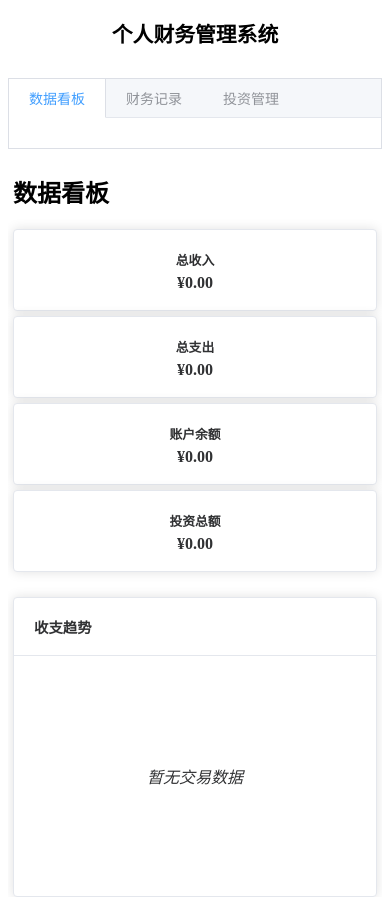
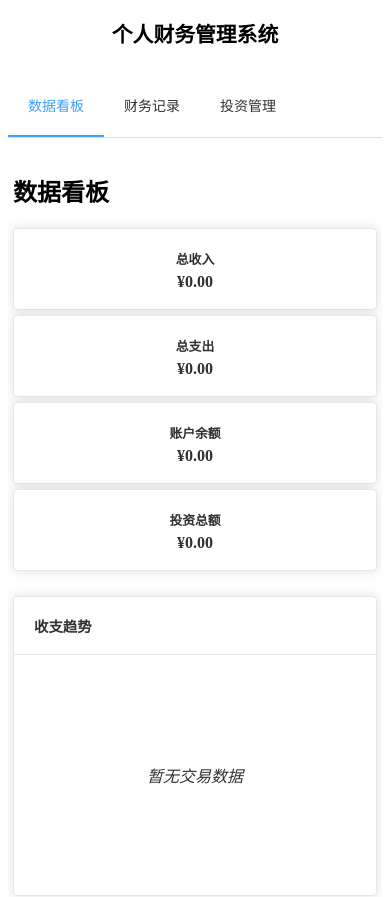
Before and after one commit to hetan697/Financial-Planning, a Vue app: page / in a window 390 px wide. Shown: the top 897 px of the page. Built offline with nearby package versions, Linux system fonts and the light colour scheme.

Commit message:
将标签页替换为导航栏，优化用户体验

```diff
--- a/src/App.vue
+++ b/src/App.vue
@@ -6,14 +6,19 @@
       </el-header>
 
       <el-main>
-        <!-- 导航标签 -->
-        <el-tabs v-model="activeTab" type="border-card" @tab-change="onTabChange">
-          <el-tab-pane name="dashboard" label="数据看板"></el-tab-pane>
-          <el-tab-pane name="transactions" label="财务记录"></el-tab-pane>
-          <el-tab-pane name="investments" label="投资管理"></el-tab-pane>
-        </el-tabs>
+        <!-- 导航菜单 -->
+        <el-menu
+          :default-active="activeTab"
+          mode="horizontal"
+          @select="handleMenuSelect"
+          class="main-navigation"
+        >
+          <el-menu-item index="dashboard">数据看板</el-menu-item>
+          <el-menu-item index="transactions">财务记录</el-menu-item>
+          <el-menu-item index="investments">投资管理</el-menu-item>
+        </el-menu>
 
-        <!-- 数据看板标签页 -->
+        <!-- 数据看板视图 -->
         <div v-show="activeTab === 'dashboard'">
           <Dashboard
             :transactions="transactions"
@@ -24,7 +29,7 @@
           />
         </div>
 
-        <!-- 财务记录标签页 -->
+        <!-- 财务记录视图 -->
         <div v-show="activeTab === 'transactions'">
           <!-- 财务概览 -->
           <SummarySection
@@ -50,7 +55,7 @@
           />
         </div>
 
-        <!-- 投资管理标签页 -->
+        <!-- 投资管理视图 -->
         <div v-show="activeTab === 'investments'">
           <InvestmentManagement
             :investments="investments"
@@ -69,7 +74,7 @@
 </template>
 
 <script>
-import { ElContainer, ElHeader, ElMain, ElTabs, ElTabPane } from 'element-plus';
+import { ElContainer, ElHeader, ElMain, ElMenu, ElMenuItem } from 'element-plus';
 import SummarySection from './components/SummarySection.vue';
 import TransactionForm from './components/TransactionForm.vue';
 import TransactionList from './components/TransactionList.vue';
@@ -82,8 +87,8 @@ export default {
     ElContainer,
     ElHeader,
     ElMain,
-    ElTabs,
-    ElTabPane,
+    ElMenu,
+    ElMenuItem,
     SummarySection,
     TransactionForm,
     TransactionList,
@@ -158,7 +163,8 @@ export default {
     }
   },
   methods: {
-    onTabChange(tab) {
+    handleMenuSelect(index) {
+      this.activeTab = index;
       // 切换标签页时取消编辑状态
       this.isEditing = false;
       this.isEditingInvestment = false;
@@ -231,7 +237,7 @@ export default {
       this.isEditing = true;
       this.editingTransactionId = transaction.id;
       this.newTransaction = { ...transaction };
-      // 切换到财务记录标签页以显示编辑表单
+      // 切换到财务记录视图以显示编辑表单
       this.activeTab = 'transactions';
     },
 
@@ -318,6 +324,8 @@ export default {
       this.isEditingInvestment = true;
       this.editingInvestmentId = investment.id;
       this.newInvestment = { ...investment };
+      // 切换到投资管理视图以显示编辑表单
+      this.activeTab = 'investments';
     },
 
     cancelInvestmentEdit() {
@@ -386,18 +394,18 @@ export default {
           if (data.transactions && data.investments) {
             this.transactions = data.transactions;
             this.investments = data.investments;
-            ElMessage({
+            this.$message({
               message: '数据导入成功！',
               type: 'success'
             });
           } else {
-            ElMessage({
+            this.$message({
               message: '数据格式不正确！',
               type: 'error'
             });
           }
         } catch (error) {
-          ElMessage({
+          this.$message({
             message: '导入失败：' + error.message,
             type: 'error'
           });
@@ -424,7 +432,7 @@ export default {
         localStorage.removeItem('financeTransactions');
         localStorage.removeItem('financeInvestments');
 
-        ElMessage({
+        this.$message({
           type: 'success',
           message: '数据已清除'
         });
@@ -453,6 +461,10 @@ export default {
   margin: 0;
 }
 
+.main-navigation {
+  margin-bottom: 20px;
+}
+
 :deep(.el-main) {
   padding: 0 !important;
 }
@@ -470,5 +482,9 @@ export default {
   .el-header h1 {
     font-size: 1.3rem;
   }
+
+  .main-navigation {
+    margin-bottom: 10px;
+  }
 }
 </style>
```
